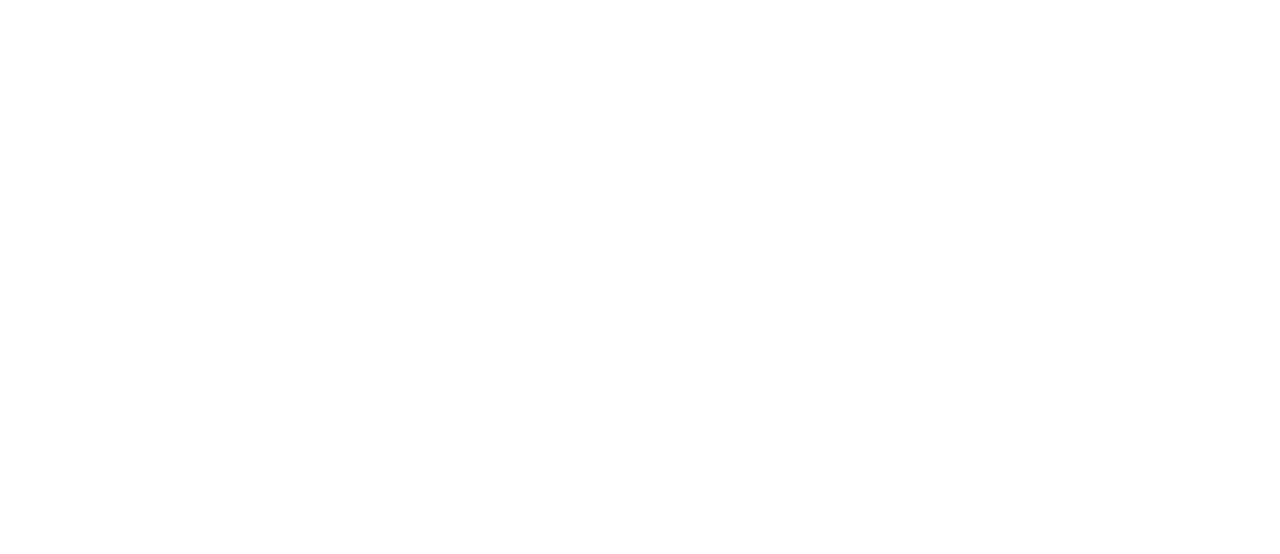
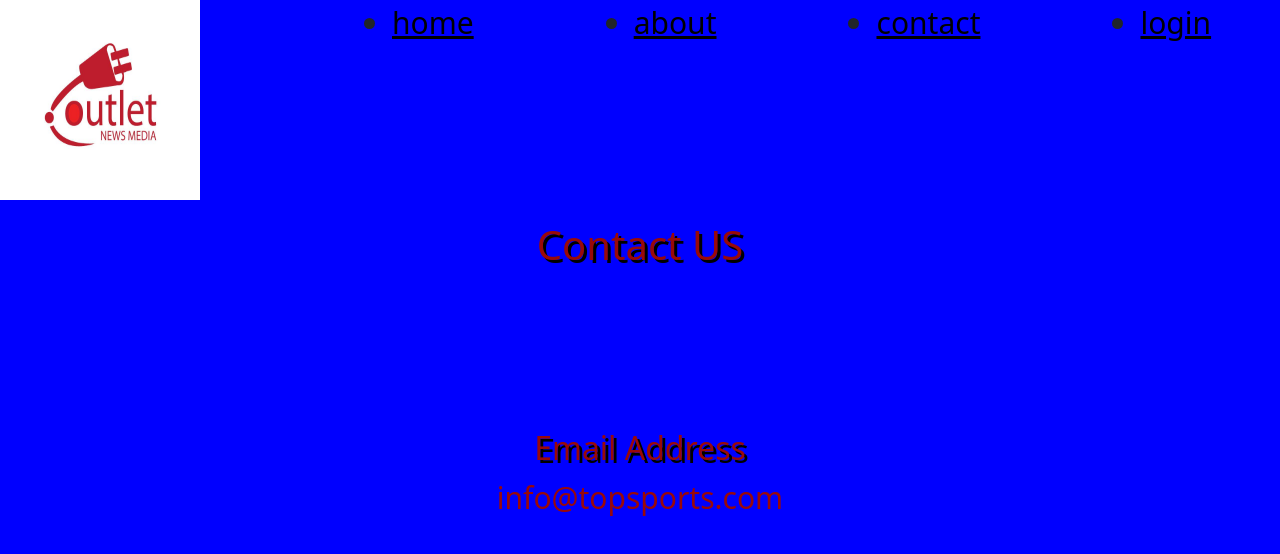
Before and after one commit to marxyng/TopSport, a website: page contact.html in a window 1280 px wide. Drawn offline with nearby package versions, Linux system fonts and the light colour scheme.

Commit message:
another update

```diff
--- a/contact.html
+++ b/contact.html
@@ -0,0 +1,31 @@
+<!DOCTYPE html>
+<html lang="en">
+<head>
+    <meta charset="UTF-8">
+    <meta http-equiv="X-UA-Compatible" content="IE=edge">
+    <meta name="viewport" content="width=device-width, initial-scale=1.0">
+    <title>Document</title>
+    <link href="https://cdn.jsdelivr.net/npm/bootstrap@5.2.0/dist/css/bootstrap.min.css" rel="stylesheet" integrity="sha384-gH2yIJqKdNHPEq0n4Mqa/HGKIhSkIHeL5AyhkYV8i59U5AR6csBvApHHNl/vI1Bx" crossorigin="anonymous">
+<link rel="stylesheet" href="styles.css"/>
+</head>
+<body>
+    <header>
+        <img src="news-media.jpg" atl="logo" class="image1" />
+    <ul class="navBar">
+        <li class="redFair"><a href="index.html" class="app-link">home</a></li>
+        <li class="redFair"><a href="about.html" class="app-link">about</a></li>
+        <li class="redFair"><a href="contact.html" class="app-link">contact</a></li>
+        <li class="redFair"><a href="login.html" class="app-link">login</a></li>
+    </ul>
+</header>
+
+<h1 class="title1"> Contact US</h1>
+
+<h2 class="title2">Email Address</h2>
+
+<p class="paragraph1"> info@topsports.com
+</p>
+
+
+</body>
+</html>
--- a/styles.css
+++ b/styles.css
@@ -18,12 +18,14 @@ body{
 
 .title1{
     text-align:center;
+    text-shadow: 3px 3px black;
     margin-top:10rem;
     color:rgb(153, 9, 9);
 }
 
 .title2{
     text-align:center;
+    text-shadow: 3px 3px black;
     margin-top:10rem;
     color:rgb(153, 9, 9);
 }
@@ -69,3 +71,13 @@ body{
     text-align:center;
     margin-right: 170px;
 }
+
+#nameText{
+   border-radius: 10px;
+   border-style:solid;
+}
+
+#myPassword{
+    border-radius:10px;
+    border-style:solid
+}
```
